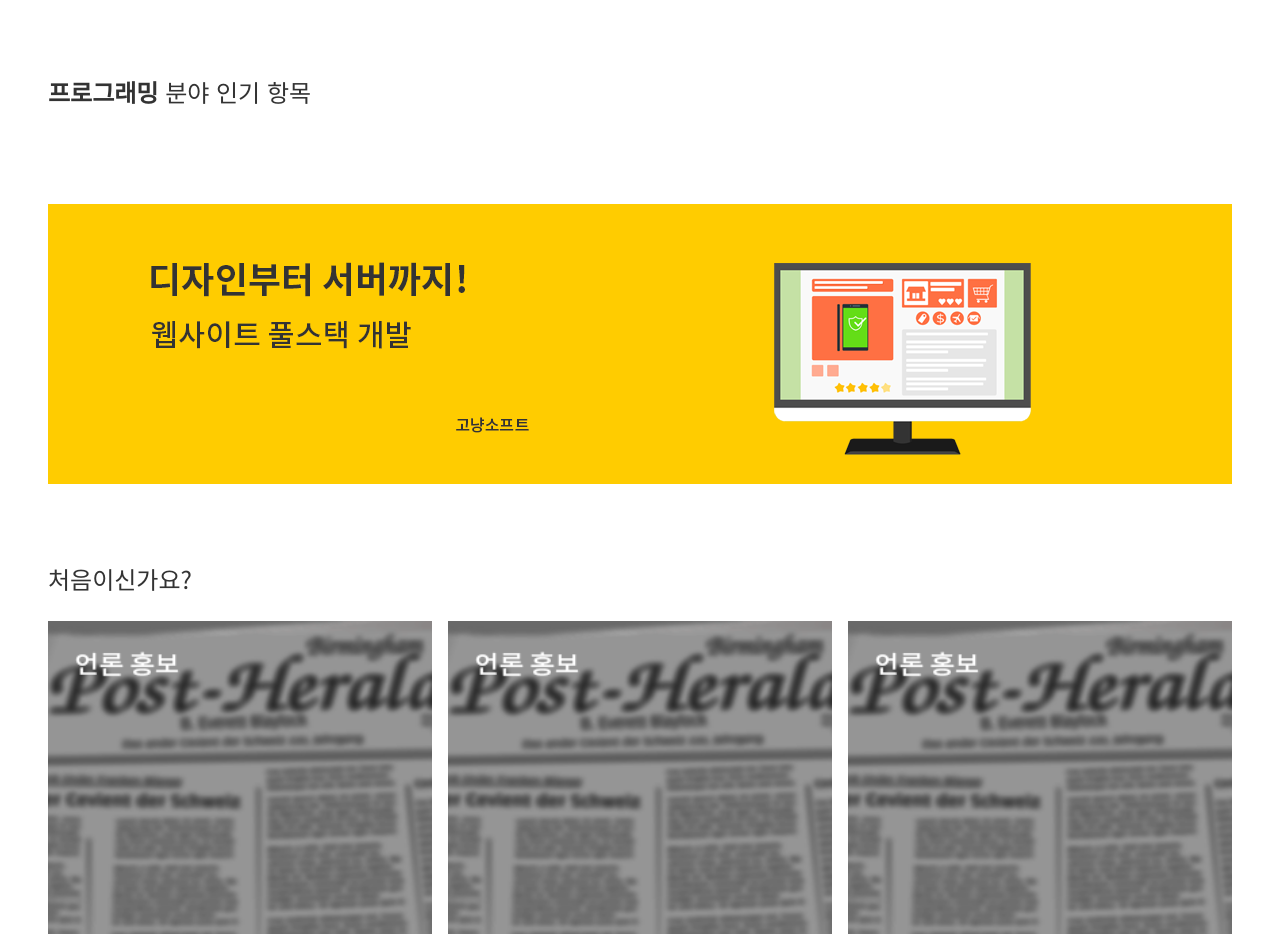
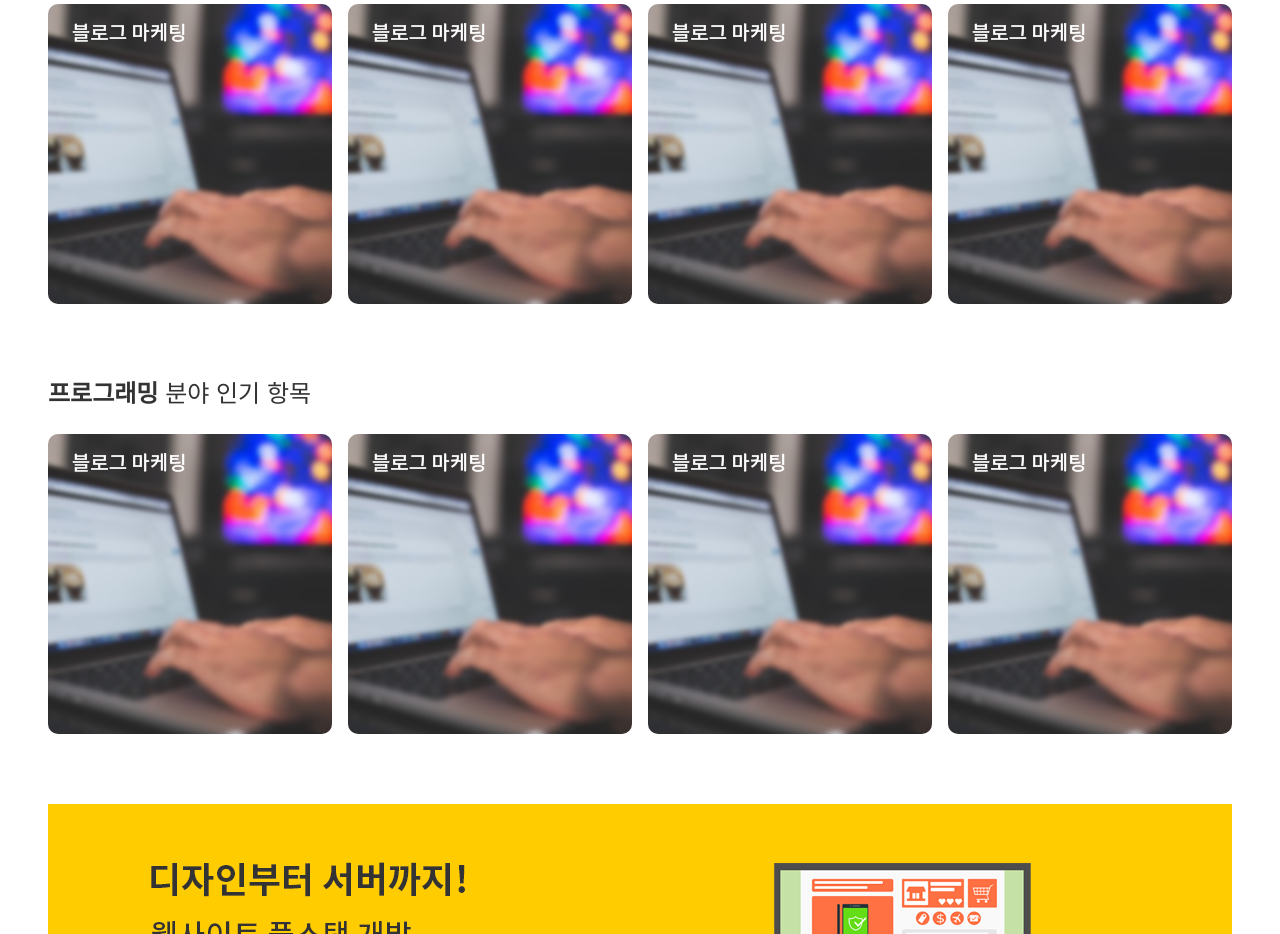
Before and after one commit to jd1747/portfolio, a plain HTML site: page loremn/index.html in a window 1280 px wide. Shown: the part 608-1542 px from the top of the page. Drawn offline with Linux system fonts and the light colour scheme; the site is published under a folder, as on GitHub Pages, so addresses that start at the root find nothing.

Commit message:
initial settings

```diff
--- a/loremn/index.html
+++ b/loremn/index.html
@@ -102,7 +102,7 @@
         <div class="search_box">
           <div>
             <div class="search_lenz">
-              <img src="images/search_lenz.png" alt="" />
+              <img src="./images/search_lenz.png" alt="" />
             </div>
             <div>
               <span>모바일 앱 개발</span>
@@ -120,22 +120,22 @@
           <div class="image_area">
             <div>
               <a href="#none">
-                <img src="/loremn/images/marketing_blog.png" alt="" />
+                <img src="./images/marketing_blog.png" alt="" />
               </a>
             </div>
             <div>
               <a href="#none">
-                <img src="/loremn/images/marketing_blog.png" alt="" />
+                <img src="./images/marketing_blog.png" alt="" />
               </a>
             </div>
             <div>
               <a href="#none">
-                <img src="/loremn/images/marketing_blog.png" alt="" />
+                <img src="./images/marketing_blog.png" alt="" />
               </a>
             </div>
             <div>
               <a href="#none">
-                <img src="/loremn/images/marketing_blog.png" alt="" />
+                <img src="./images/marketing_blog.png" alt="" />
               </a>
             </div>
           </div>
@@ -149,22 +149,22 @@
           <div class="image_area">
             <div>
               <a href="#none">
-                <img src="/loremn/images/marketing_blog.png" alt="" />
+                <img src="./images/marketing_blog.png" alt="" />
               </a>
             </div>
             <div>
               <a href="#none">
-                <img src="/loremn/images/marketing_blog.png" alt="" />
+                <img src="./images/marketing_blog.png" alt="" />
               </a>
             </div>
             <div>
               <a href="#none">
-                <img src="/loremn/images/marketing_blog.png" alt="" />
+                <img src="./images/marketing_blog.png" alt="" />
               </a>
             </div>
             <div>
               <a href="#none">
-                <img src="/loremn/images/marketing_blog.png" alt="" />
+                <img src="./images/marketing_blog.png" alt="" />
               </a>
             </div>
           </div>
@@ -172,7 +172,7 @@
         <article class="advertise">
           <!-- Third line: Advertise -->
           <a href="#none">
-            <img src="images/ad_web_fullstack.png" alt="" />
+            <img src="./images/ad_web_fullstack.png" alt="" />
           </a>
         </article>
         <article class="newbie_help">
@@ -185,7 +185,7 @@
               <a href="#none">
                 <img
                   class="image_384"
-                  src="images/marketing_pressmedia.png"
+                  src="./images/marketing_pressmedia.png"
                   alt=""
                 />
               </a>
@@ -194,7 +194,7 @@
               <a href="#none">
                 <img
                   class="image_384"
-                  src="images/marketing_pressmedia.png"
+                  src="./images/marketing_pressmedia.png"
                   alt=""
                 />
               </a>
@@ -203,7 +203,7 @@
               <a href="#none">
                 <img
                   class="image_384"
-                  src="images/marketing_pressmedia.png"
+                  src="./images/marketing_pressmedia.png"
                   alt=""
                 />
               </a>
```
